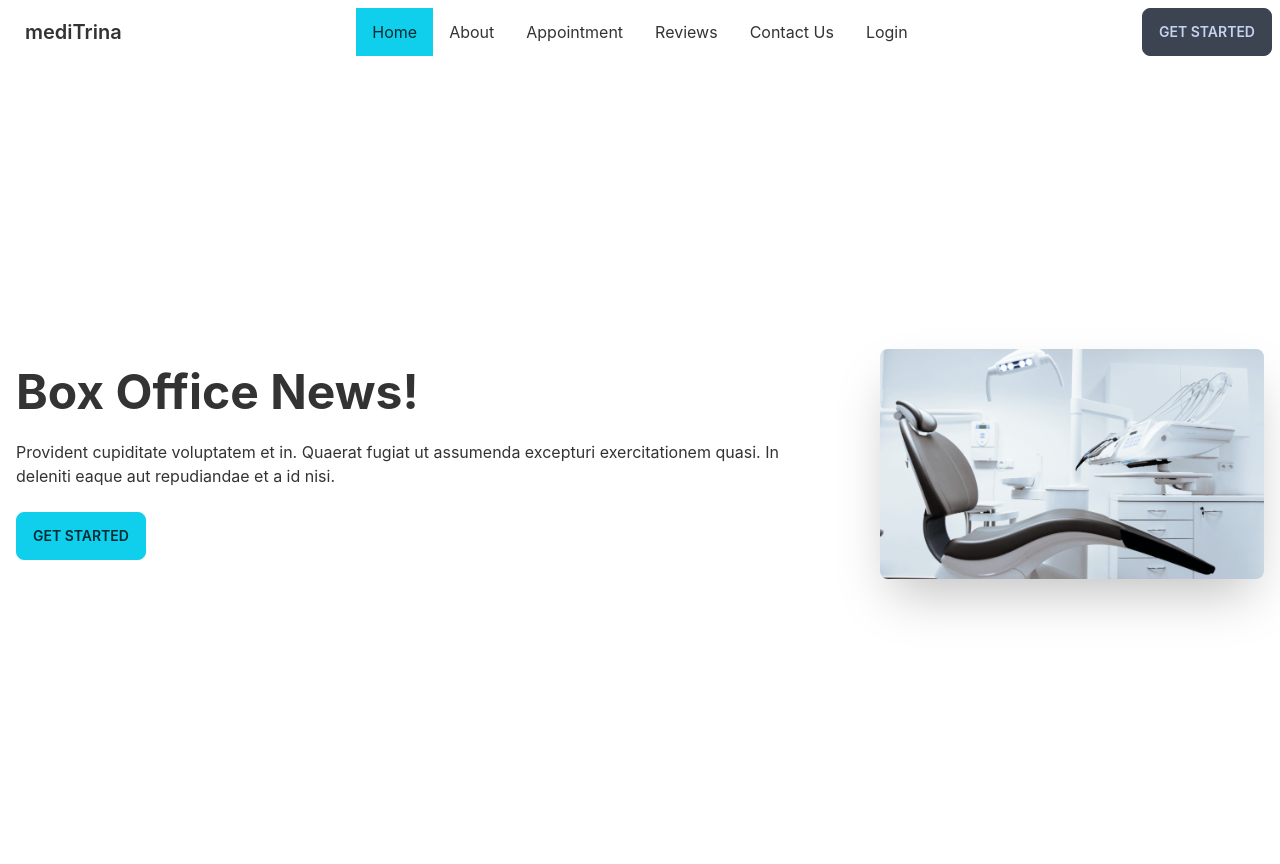
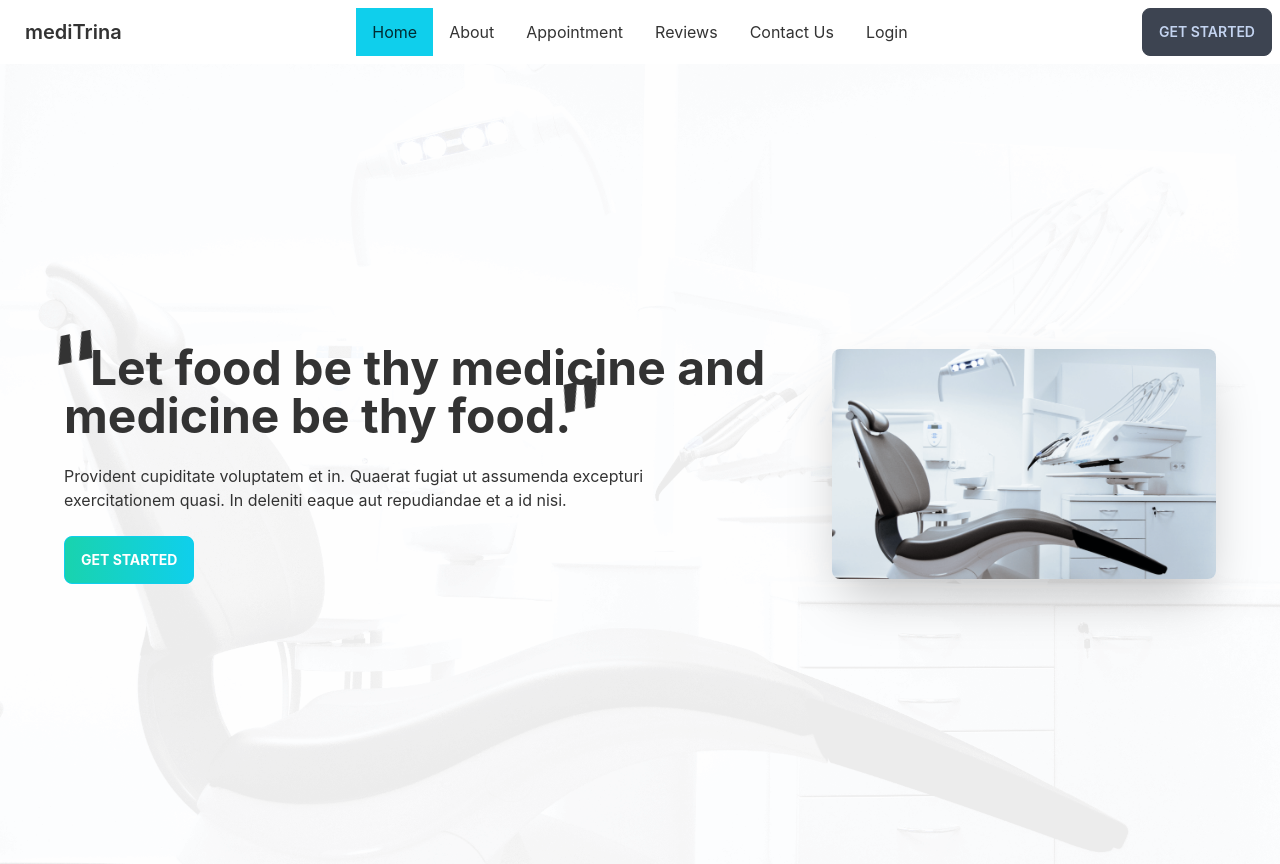
Before and after one commit to ImrulEmon/Meditrina-Client, a React (Create React App) app: page / in a window 1280 px wide. Built offline with nearby package versions, Linux system fonts and the light colour scheme.

Commit message:
hero with bg and sticky nav

```diff
--- a/public/index.html
+++ b/public/index.html
@@ -24,7 +24,7 @@
       work correctly both with client-side routing and a non-root public URL.
       Learn how to configure a non-root public URL by running `npm run build`.
     -->
-    <title>React App</title>
+    <title>mediTrina</title>
   </head>
   <body>
     <noscript>You need to enable JavaScript to run this app.</noscript>
--- /dev/null
+++ b/src/Components/Navbar/Navbar.css
@@ -0,0 +1,5 @@
+.sticky-nav {
+    position: -webkit-sticky;
+    position: sticky;
+    top: 0px;
+}
--- a/src/Components/Navbar/Navbar.js
+++ b/src/Components/Navbar/Navbar.js
@@ -1,5 +1,6 @@
 import React from "react";
 import { Link, NavLink } from "react-router-dom";
+import './Navbar.css';
 
 const Navbar = () => {
   const menuItems=<>
@@ -23,7 +24,7 @@ const Navbar = () => {
             </li>
   </>
   return (
-    <div class="navbar bg-base-100">
+    <div class="navbar bg-base-100 sticky-nav">
       <div class="navbar-start">
         <div class="dropdown">
           <label tabindex="0" class="btn btn-ghost lg:hidden">
--- /dev/null
+++ b/src/Pages/Home/Banner.css
@@ -0,0 +1,40 @@
+.hero-bg{
+    background-image: url("../../assets/images/bg.png");
+}
+blockquote::before {
+    content: open-quote;
+    animation: dancing 1s linear infinite;
+    display: inline-block;
+    transform: rotate(13deg);
+  }
+  blockquote::after {
+    content: close-quote;
+    animation: dancing 1s linear infinite;
+    display: inline-block;
+    transform: rotate(13deg);
+  }
+  blockquote {
+    quotes: "“" "”" "‘" "’";
+  }
+
+  @keyframes dancing {
+    0% {
+      transform: rotate(13deg) scale(2);
+    }
+
+    25% {
+      transform: rotate(0deg);
+    }
+
+    50% {
+      transform: rotate(-13deg) scale(2);
+    }
+
+    75% {
+      transform: rotate(0deg);
+    }
+
+    100% {
+      transform: rotate(13deg) scale(2);
+    }
+  }
--- a/src/Pages/Home/Banner.js
+++ b/src/Pages/Home/Banner.js
@@ -1,22 +1,27 @@
 import React from "react";
 import chair from "../../assets/images/chair.png";
+import "./Banner.css";
 
 const Banner = () => {
   return (
-    <div class="container hero min-h-screen">
+    <div class="hero min-h-screen px-12 hero-bg w-full bg-no-repeat bg-cover bg-center">
       <div class="hero-content flex-col lg:flex-row-reverse">
-        <img
-          src={chair}
-          class="max-w-sm rounded-lg shadow-2xl"
-        />
+        <img src={chair} class="max-w-sm rounded-lg shadow-2xl" />
         <div>
-          <h1 class="text-5xl font-bold">Box Office News!</h1>
-          <p class="py-6 pr-14">
+          <h1 class="text-5xl font-bold">
+            {" "}
+            <blockquote>
+              Let food be thy medicine and medicine be thy food.
+            </blockquote>
+          </h1>
+          <p class="py-6 pr-20">
             Provident cupiditate voluptatem et in. Quaerat fugiat ut assumenda
             excepturi exercitationem quasi. In deleniti eaque aut repudiandae et
             a id nisi.
           </p>
-          <button class="btn btn-primary">Get Started</button>
+          <button class="btn btn-primary uppercase text-white font-bold bg-gradient-to-r from-secondary to-primary">
+            Get Started
+          </button>
         </div>
       </div>
     </div>
--- a/tailwind.config.js
+++ b/tailwind.config.js
@@ -14,6 +14,7 @@ module.exports = {
           neutral: "#3d4451",
           "base-100": "#ffffff",
         },
+
       },
       "dark",
       "cupcake",
```
